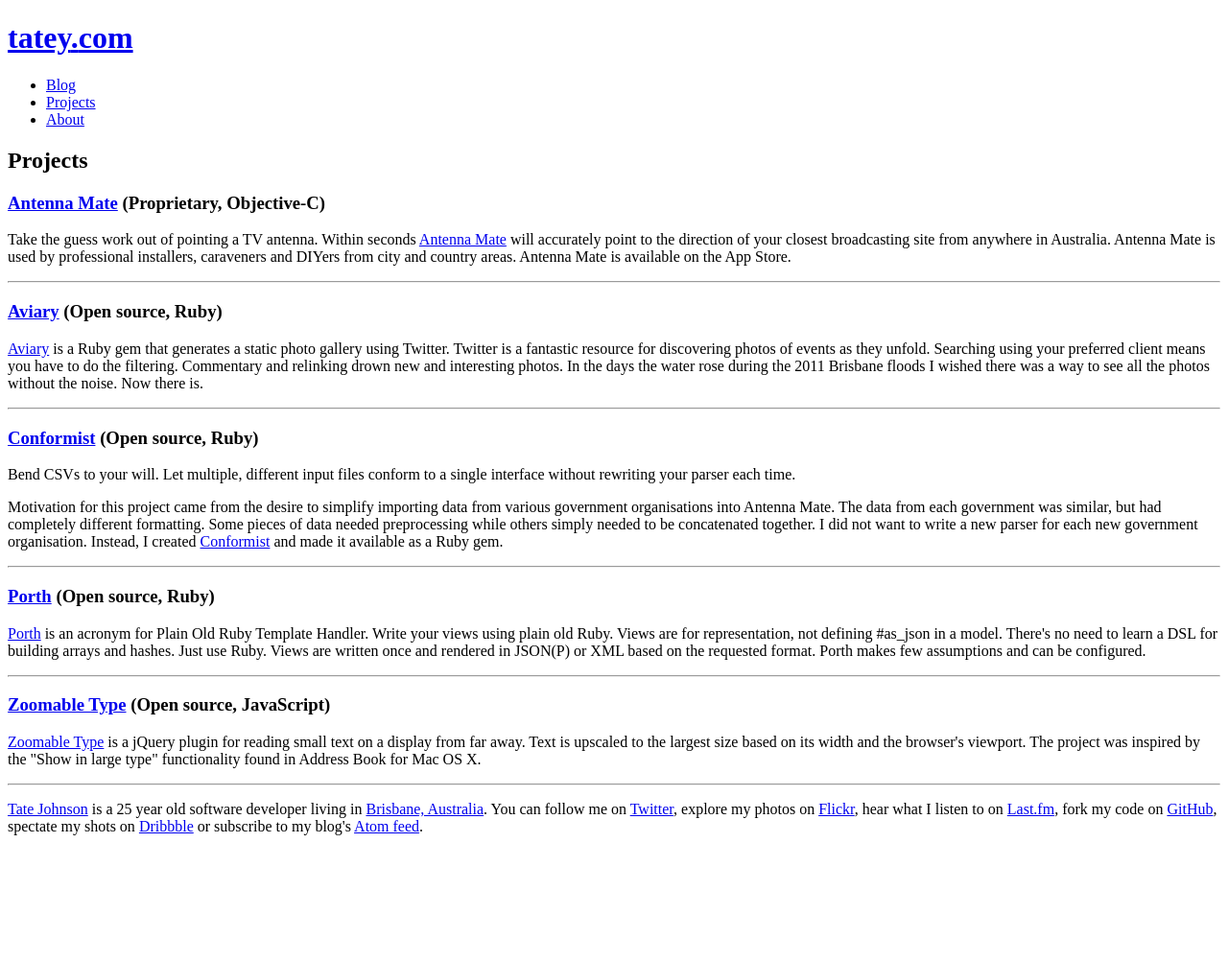
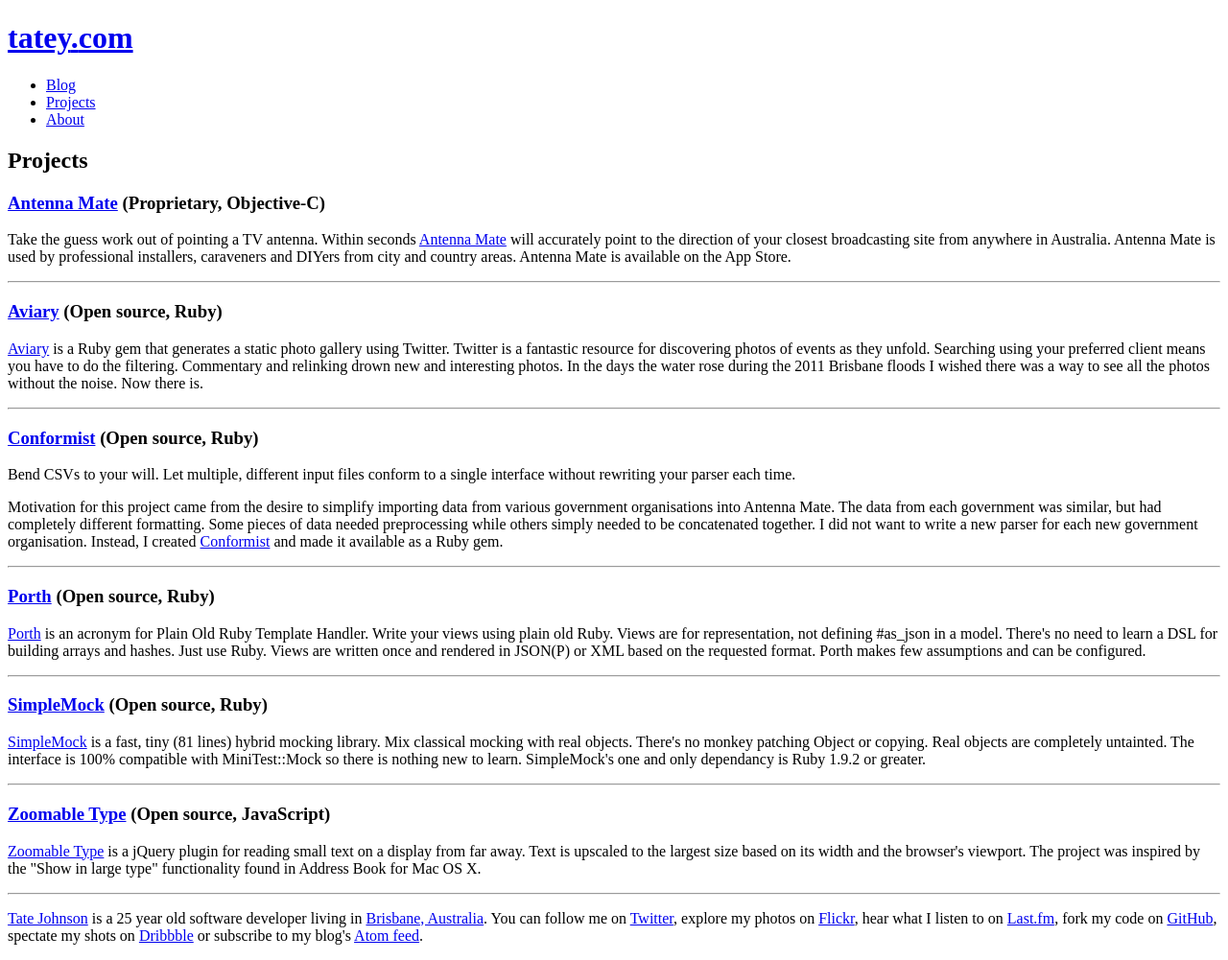
Before and after one commit to tatey/tatey.com, a Jekyll site: the page built from projects.html, in a window 1280 px wide. Shown: the whole page at 96% size. Built offline with Jekyll 4.4.1, drawn with Linux system fonts in a browser that asks for light colours; Markdown is read by kramdown in place of the engine named in the settings; before the commit the page ends 900 px from its top, so only the background shows below that.

Commit message:
Add SimpleMock to projects.

```diff
--- a/projects.html
+++ b/projects.html
@@ -30,6 +30,12 @@
 <p><a href="https://github.com/tatey/porth">Porth</a> is an acronym for Plain Old Ruby Template Handler. Write your views using plain old Ruby. Views are for representation, not defining #as_json in a model. There's no need to learn a DSL for building arrays and hashes. Just use Ruby. Views are written once and rendered in JSON(P) or XML based on the requested format. Porth makes few assumptions and can be configured.</p>
 <hr>
 <h3>
+  <a href="https://github.com/tatey/simple_mock">SimpleMock</a>
+  <span>(Open source, Ruby)</span>
+</h3>
+<p><a href="https://github.com/tatey/simple_mock">SimpleMock</a> is a fast, tiny (81 lines) hybrid mocking library. Mix classical mocking with real objects. There's no monkey patching Object or copying. Real objects are completely untainted. The interface is 100% compatible with MiniTest::Mock so there is nothing new to learn. SimpleMock's one and only dependancy is Ruby 1.9.2 or greater.</p>
+<hr>
+<h3>
   <a href="http://zoomabletype.tatey.com/">Zoomable Type</a>
   <span>(Open source, JavaScript)</span>
 </h3>
```
